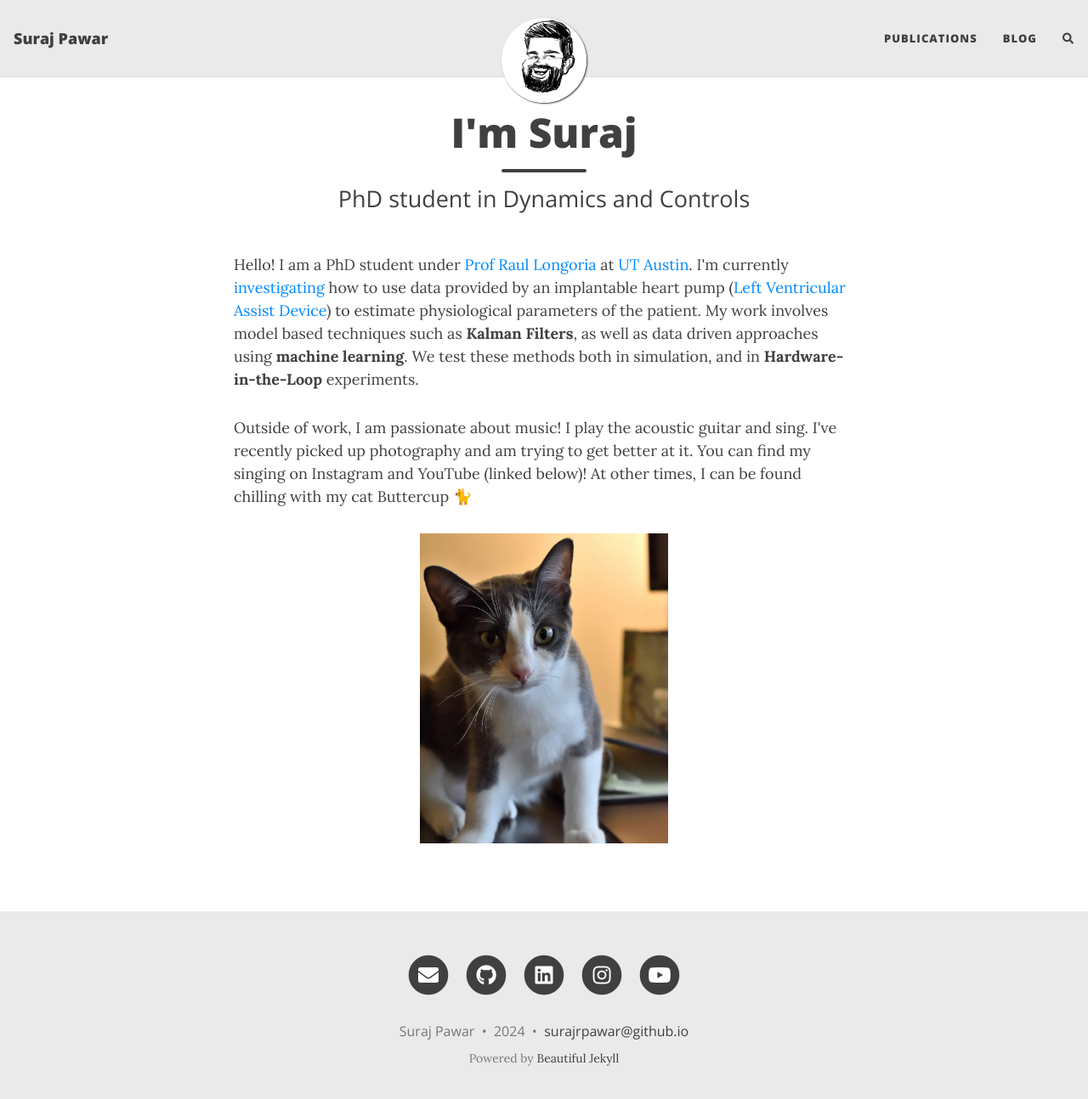
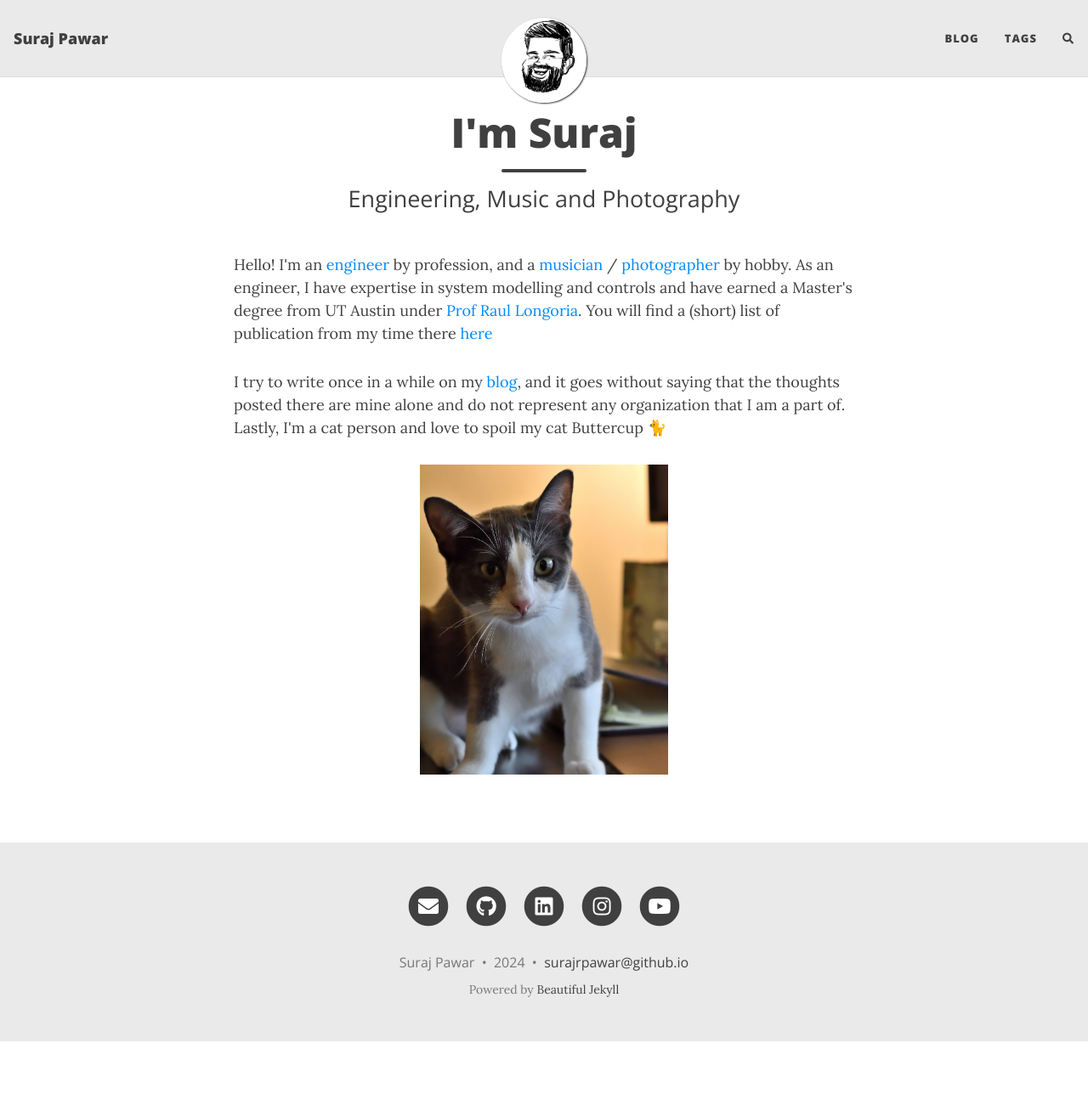
Before and after one commit to SurajRPawar/surajrpawar.github.io, a Jekyll site: the page built from index.html, in a window 1280 px wide and 1307 px high. Shown: the top 1294 px of the window at 85% size. Built offline with Jekyll 4.4.1, drawn with Linux system fonts in a browser that asks for light colours; nearby versions of some CDN libraries; the list of posts is cut into pages by our own code; comment, search, counter and statistics services are not loaded.

Commit message:
Update home page and make other improvements
- Restored the missing mat files
- Corrected the math notations on few posts

```diff
--- a/_config.yml
+++ b/_config.yml
@@ -15,9 +15,9 @@ author: Suraj Pawar
 
 navbar-links:
   # About Me: "aboutme"
-  Publications: "publications"
-  # Tags : "tags"
   Blog: "blog"
+  # Publications: "publications"
+  Tags : "tags"
   # Resources:
     # - Beautiful Jekyll: "https://beautifuljekyll.com"
     # - Learn markdown: "https://www.markdowntutorial.com/"
--- a/_includes/head.html
+++ b/_includes/head.html
@@ -143,6 +143,11 @@
   <link rel="stylesheet" href="{{ "/assets/css/staticman.css" | relative_url }}">
   {% endif %}
 
+  {% assign favicon_exists = site.static_files | where: "path", "/favicon.png" | size %}
+  {% if favicon_exists == 1 %}
+  <link rel="icon" href="{{ '/favicon.png' | relative_url }}" />
+  {% endif %}
+
   {% if page.head-extra %}
     {% for file in page.head-extra %}
       {% include {{ file }} %}
--- a/index.html
+++ b/index.html
@@ -1,12 +1,13 @@
 ---
 layout: page
 title: I'm Suraj
-subtitle: PhD student in Dynamics and Controls
+subtitle: Engineering, Music and Photography
 ---
 
-<p>Hello! I am a PhD student under <a href="https://sites.utexas.edu/longoria">Prof Raul Longoria</a> at <a href="https://cockrell.utexas.edu/">UT Austin</a>. I&#39;m currently <a href="https://sites.utexas.edu/longoria/system-modeling-estimation-and-control-for-cardiovascular-systems-with-mechanical-circulatory-support/">investigating</a> how to use data provided by an implantable heart pump (<a href="https://en.wikipedia.org/wiki/Ventricular_assist_device">Left Ventricular Assist Device</a>) to estimate physiological parameters of the patient. My work involves model based techniques such as <strong>Kalman Filters</strong>, as well as data driven approaches using <strong>machine learning</strong>. We test these methods both in simulation, and in <strong>Hardware-in-the-Loop</strong> experiments.</p>
+<p>Hello! I'm an <a href="https://www.linkedin.com/in/surajpawar1/">engineer</a> by profession, and a <a href="https://www.instagram.com/surajpawar">musician</a> / <a href = "https://www.instagram.com/surajpawarclicks">photographer</a> by hobby.  As an engineer, I have expertise in system modelling and controls and have earned a Master's degree from UT Austin under <a href="https://sites.utexas.edu/longoria">Prof Raul Longoria</a>. You will find a (short) list of publication from my time there <a href = "https://surajrpawar.github.io/publications/">here</a></p>
 
-<p>Outside of work, I am passionate about music! I play the acoustic guitar and sing. I've recently picked up photography and am trying to get better at it. You can find my singing on Instagram and YouTube (linked below)! At other times, I can be found chilling with my cat Buttercup 🐈</p>
+
+<p>I try to write once in a while on my <a href = "https://surajrpawar.github.io/blog/">blog</a>, and it goes without saying that the thoughts posted there are mine alone and do not represent any organization that I am a part of. Lastly, I'm a cat person and love to spoil my cat Buttercup 🐈</p>
 
 <p align="center">
     <img width="40%" src="/assets/img/Butters.jpg">
--- a/tags.html
+++ b/tags.html
@@ -12,9 +12,9 @@ title: 'Tag Index'
 {%- endcapture -%}
 {%- assign tags_list = site_tags | split:',' | sort -%}
 
-{%- for tag in tags_list -%}
+<!-- {%- for tag in tags_list -%}
     <a href="#{{- tag -}}" class="btn btn-primary tag-btn"><i class="fas fa-tag" aria-hidden="true"></i>&nbsp;{{- tag -}}&nbsp;({{site.tags[tag].size}})</a>
-{%- endfor -%}
+{%- endfor -%} -->
 
 <div id="full-tags-list">
 {%- for tag in tags_list -%}
```
Also changed, not shown: _posts/2020-06-18-noise.md (+4 -4 lines), _posts/2020-07-10-convolution integral.md (+1 -1 lines), beautiful-jekyll-theme.gemspec, favicon.png (added), 6 other files.
